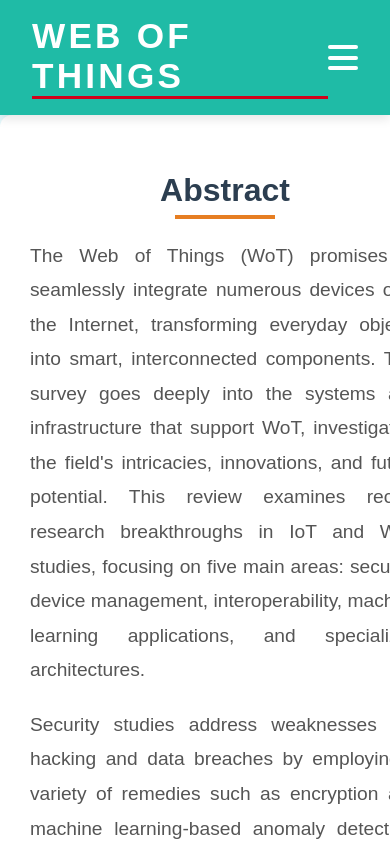
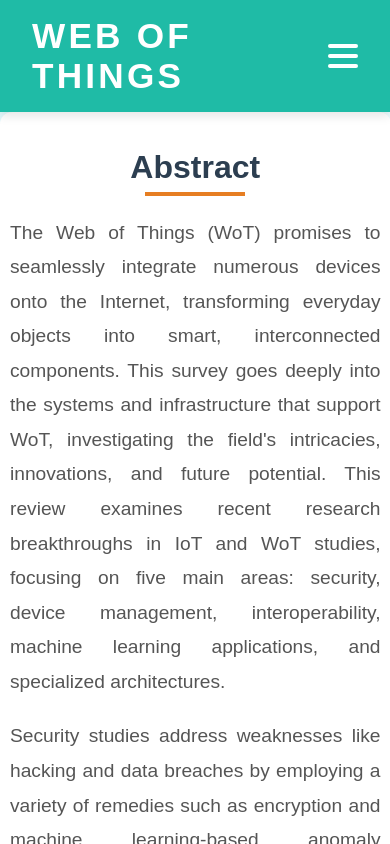
Before and after one commit to satyanagkumar/Group_01-WebTecnology_Project, a React (Create React App) app: page / in a window 390 px wide. Built offline with nearby package versions, Linux system fonts and the light colour scheme.

Commit message:
final changes

```diff
--- a/src/App.css
+++ b/src/App.css
@@ -210,6 +210,9 @@ html, body {
   .table-responsive {
     border: 0;
   }
+  .active{
+    border: none;
+  }
 }
 
 
--- a/src/styles/Navbar.css
+++ b/src/styles/Navbar.css
@@ -116,4 +116,26 @@
     .hamburger-icon {
         display: flex;
     }
+
+    .nav-link.active {
+        color: #ffd700;
+        font-weight: bold;
+    }
+
+    .nav-link.active::after {
+        content: '';
+        position: absolute;
+        width: 100%;
+        height: 2px;
+        background-color: #ffd700;
+        bottom: 0;
+        left: 0;
+    }
+
 }
+
+@media (max-width: 1025px) {
+    .nav-link{
+        letter-spacing: 0;
+    }
+}
--- a/src/styles/home.css
+++ b/src/styles/home.css
@@ -137,8 +137,8 @@ html, body {
 
   .content {
     margin-right: 0;
-    width: 100%;
-    padding: 30px;
+    width: 95%;
+    padding: 10px;
     box-shadow: none;
   }
 
@@ -153,7 +153,7 @@ html, body {
   }
 
   .content img {
-    width: 100%;
+    width: 90%;
     margin-bottom: 20px;
   }
 }
```
